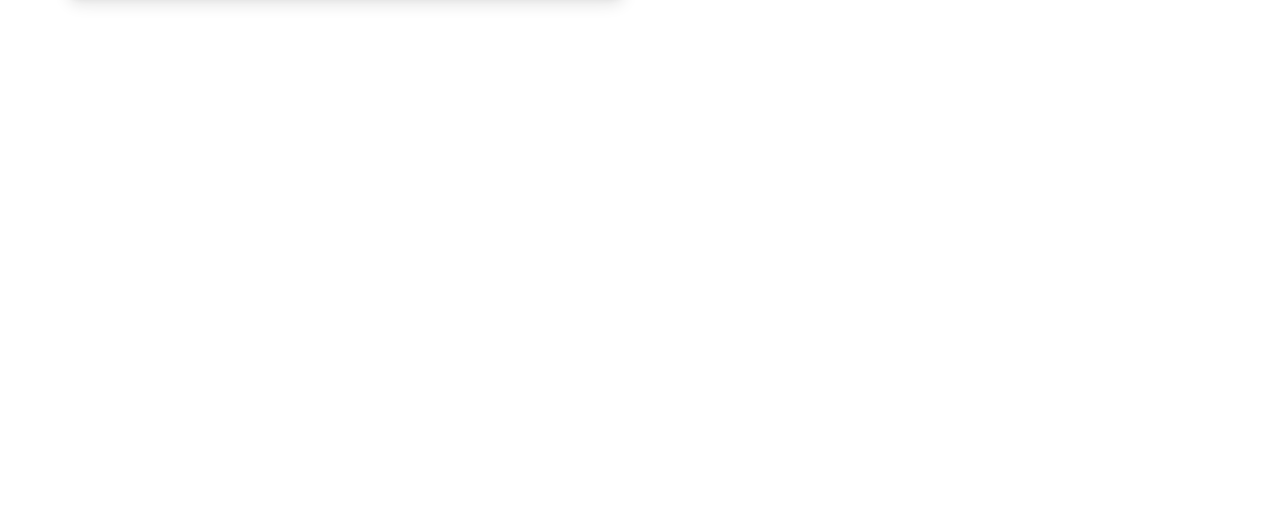
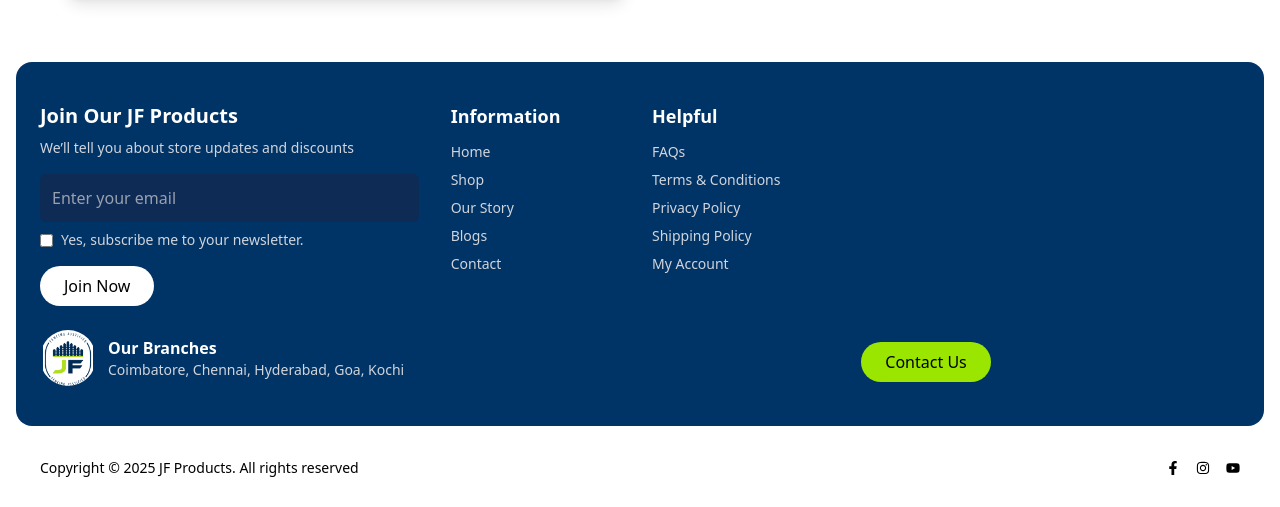
Before and after one commit to momin096/fencing-justified, a React (Vite) app: page / in a window 1280 px wide. Shown: the part 4164-4671 px from the top of the page. Before the commit the page ends 4210 px from the top, so only its background shows below. Built offline with nearby package versions, Linux system fonts and the light colour scheme.

Commit message:
footer created

```diff
--- a/src/Home/Home.jsx
+++ b/src/Home/Home.jsx
@@ -1,4 +1,5 @@
 import Contact from "../components/Contact/Contact";
+import Footer from "../components/Footer/Footer";
 import Navbar from "../components/Navbar/Navbar";
 import ProductSlider from "../components/ProductSlider/ProductSlider";
 import Slider from "../components/Slider/Slider";
@@ -111,6 +112,8 @@ const Home = () => {
             <Testimonials />
 
             <Contact />
+
+            <Footer />
         </div>
     );
 };
--- /dev/null
+++ b/src/components/Footer/Footer.jsx
@@ -0,0 +1,97 @@
+import { FaFacebookF, FaInstagram, FaYoutube } from "react-icons/fa";
+
+const Footer = () => {
+    return (
+        <footer className=" text-white rounded-2xl m-2 sm:m-4">
+            <div className="bg-[#003366] rounded-2xl">
+                <div className="max-w-7xl mx-auto px-6 py-10 grid grid-cols-1 md:grid-cols-3 gap-8">
+
+
+                    <div>
+                        <h2 className="text-xl font-semibold">Join Our JF Products</h2>
+                        <p className="text-gray-300 text-sm mt-2">
+                            We’ll tell you about store updates and discounts
+                        </p>
+
+
+                        <div className="mt-4">
+                            <input
+                                type="email"
+                                placeholder="Enter your email"
+                                className="w-full p-3 rounded-md bg-[#0d2b55] placeholder-gray-400 focus:outline-none"
+                            />
+                            <div className="flex items-center gap-2 mt-2">
+                                <input type="checkbox" className="accent-lime-400" />
+                                <label className="text-gray-300 text-sm">
+                                    Yes, subscribe me to your newsletter.
+                                </label>
+                            </div>
+                            <button className="mt-4 bg-white text-black px-6 py-2 rounded-full font-medium hover:bg-gray-100 transition">
+                                Join Now
+                            </button>
+                        </div>
+
+
+                        <div className="flex items-center gap-3 mt-6">
+                            <img
+                                src="/logo.png"
+                                alt="JF Logo"
+                                className="w-14 h-14 object-contain rounded-4xl"
+                            />
+                            <div>
+                                <h4 className="text-white font-semibold">Our Branches</h4>
+                                <p className="text-gray-300 text-sm">
+                                    Coimbatore, Chennai, Hyderabad, Goa, Kochi
+                                </p>
+                            </div>
+                        </div>
+                    </div>
+
+
+                    <div className="grid grid-cols-2 gap-6">
+                        <div>
+                            <h3 className="text-lg font-semibold mb-3">Information</h3>
+                            <ul className="space-y-2 text-gray-300 text-sm">
+                                <li><a href="#" className="hover:text-white">Home</a></li>
+                                <li><a href="#" className="hover:text-white">Shop</a></li>
+                                <li><a href="#" className="hover:text-white">Our Story</a></li>
+                                <li><a href="#" className="hover:text-white">Blogs</a></li>
+                                <li><a href="#" className="hover:text-white">Contact</a></li>
+                            </ul>
+                        </div>
+
+                        <div>
+                            <h3 className="text-lg font-semibold mb-3">Helpful</h3>
+                            <ul className="space-y-2 text-gray-300 text-sm">
+                                <li><a href="#" className="hover:text-white">FAQs</a></li>
+                                <li><a href="#" className="hover:text-white">Terms & Conditions</a></li>
+                                <li><a href="#" className="hover:text-white">Privacy Policy</a></li>
+                                <li><a href="#" className="hover:text-white">Shipping Policy</a></li>
+                                <li><a href="#" className="hover:text-white">My Account</a></li>
+                            </ul>
+                        </div>
+                    </div>
+
+                    <div className="flex flex-col justify-between md:mt-60">
+                        <button className="self-start bg-lime-400 text-black px-6 py-2 rounded-full font-medium hover:bg-lime-500 transition">
+                            Contact Us
+                        </button>
+                    </div>
+                </div>
+
+            </div>
+            <div className=" mt-4 flex flex-col md:flex-row items-center justify-between px-6 py-4 text-black text-sm container mx-auto">
+                <p>Copyright © 2025 JF Products. All rights reserved</p>
+
+
+                <div className="flex gap-4 mt-3 md:mt-0">
+                    <a href="#" className="hover:text-white"><FaFacebookF /></a>
+                    <a href="#" className="hover:text-white"><FaInstagram /></a>
+                    <a href="#" className="hover:text-white"><FaYoutube /></a>
+                </div>
+            </div>
+        </footer>
+    );
+};
+
+export default Footer;
```
